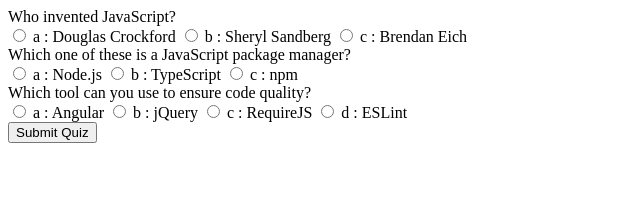
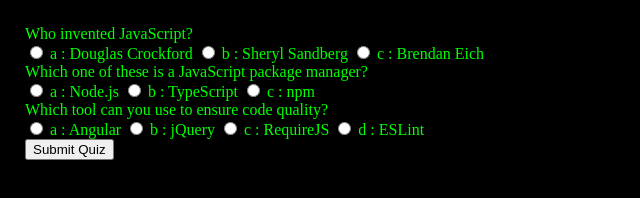
Before and after one commit to s79082/englishOER, a plain HTML site: page quiz.html in a window 1280 px wide. Shown: the whole page, without its empty margins (0-640 px from the left). Drawn offline with Linux system fonts and the light colour scheme.

Commit message:
added styles

```diff
--- a/quiz.html
+++ b/quiz.html
@@ -1,15 +1,14 @@
 <html>
     <head>
+      <link rel="stylesheet" type="text/css" href="style.css">
+
         <script src="quiz.js">
-
-
-
         </script>
 
     </head>
-    <body onload="buildQuiz();make();">
+    <body onload="buildQuiz();">
 
-        <div id="quiz"></div>
+        <div id="quiz" style="color: #00ff00;"></div>
         <button id="submit" onclick="showResults()">Submit Quiz</button>
         <div id="results"></div>
 
```
